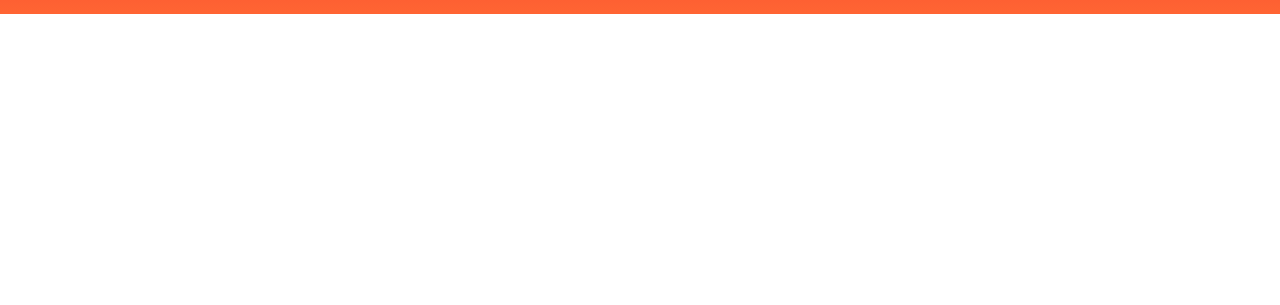
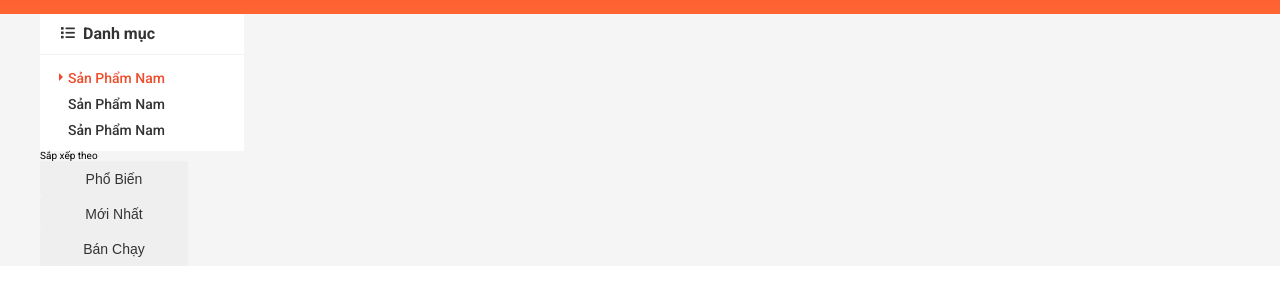
Before and after one commit to nhattrantricker123zz/project-shope, a plain HTML site: page index.html in a window 1280 px wide. Shown: the part 105-410 px from the top of the page. Drawn offline with Linux system fonts and the light colour scheme.

Commit message:
Danh mục CSS + dựng khung phần sắp xếp, lọc SP

```diff
--- a/assets/css/base.css
+++ b/assets/css/base.css
@@ -25,19 +25,45 @@ html {
     font-family: "Roboto", sans-serif;
 }
 
+/* .grid{
+    .row{
+        .column{
+
+        }
+    }
+} */
+/* Responsive */
+
 .grid {
     width: 1200px;
     max-width: 100%;
     margin: 0 auto;
 }
 
-.grid_full-width {
+.grid__full-width {
     width: 100%;
 }
 
-.grid_row {
+.grid__row {
     display: flex;
     flex-wrap: wrap;
+    margin-left: -12px;
+    margin-right: -12px;
+}
+
+/* Test */
+
+.grid__column-2{
+    padding-left: 12px;
+    padding-right: 12px;
+    width: 16.6667%;
+}
+
+.grid__column-10{
+    padding-left: 12px;
+    padding-right: 12px;
+    width: 83.3334%;
+
 }
 
 /* animations */
--- a/assets/css/styles.css
+++ b/assets/css/styles.css
@@ -768,4 +768,67 @@ display: block;
     font-size: 1.4rem;
 }
 
-/* Cart item */
+/* App container */
+.app__container{
+    background-color: #f5f5f5;
+}
+
+.category{
+    border-radius: 2px;
+    background-color: var(--white-color);
+}
+
+.category__heading{
+    font-weight: 600;
+    color: var(--text-color);
+    font-size: 1.6rem;
+    padding: 12px 16px;
+    border-bottom: 1px solid rgba(0, 0, 0, 0.05);
+}
+
+.category__heading-icon{
+    font-size: 1.4rem;
+    margin-right: 4px;
+    position: relative;
+    top: -1px;
+}
+.category-list {
+    padding: 10px 0 8px 0;
+    margin-left: 12px;
+
+}
+
+.category-item--active .category-item__link {
+    color: var(--primary-color);
+}
+
+.category-item--active .category-item__link::before {
+    content: "";
+    top: 50%;
+    left: 7px;
+    position: absolute;
+    border: 4px solid;
+    transform: translateY(calc(-50% - 1px));
+    border-color: transparent transparent transparent var(--primary-color);
+
+}
+
+
+.category-item__link{
+    font-weight: 500;
+    display: block;
+    font-size: 1.4rem;
+    color: var(--text-color);
+    text-decoration: none;
+    padding: 6px 16px;
+    position: relative;
+    transition: right linear 0.1s;
+    right: 0;
+}
+
+.category-item__link:hover{
+    right: -4px ;
+     color: var(--primary-color);
+}
+
+/* Home sort + filter */
--- a/index.html
+++ b/index.html
@@ -292,9 +292,45 @@
 
                  </header>
 
+            <div class="app__container">
 
-            <div class="container"></div>
-            <footer class="footer"></footer>
+               <div class="grid">
+                 <div class="grid__row">
+                            <div class="grid__column-2">
+                                <nav class="category">
+                                    <h3 class="category__heading">
+                                        <i class="category__heading-icon fa-solid fa-list"></i>
+                                        Danh mục
+                                    </h3>
+
+                                    <ul class="category-list">
+                                        <li class="category-item category-item--active">
+                                            <a href="#" class="category-item__link">Sản Phẩm Nam</a>
+                                        </li>
+                                        <li class="category-item">
+                                            <a href="#" class="category-item__link">Sản Phẩm Nam</a>
+                                        </li>
+                                        <li class="category-item">
+                                            <a href="#" class="category-item__link">Sản Phẩm Nam</a>
+                                        </li>
+                                    </ul>
+                                </nav>
+                            </div>
+
+                            <div class="grid__column-10">
+                                <div class="home-filter">
+                                     <span class="home-fiter__label">Sắp xếp theo</span>
+                                     <button class="btn">Phổ Biến</button>
+                                     <button class="btn">Mới Nhất</button>
+                                     <button class="btn">Bán Chạy</button>
+                                </div>
+                            </div>
+               </div>
+            </div>
+
+            <footer class="footer">
+
+            </footer>
         <!-- </div>
         <div class="modal">
             <div class="modal__overlay"></div>
```
